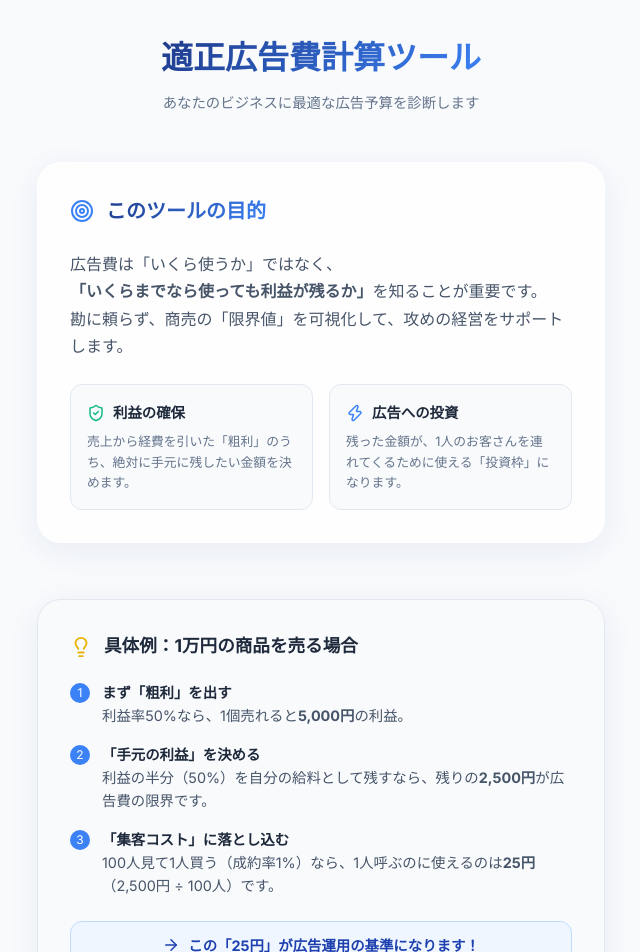
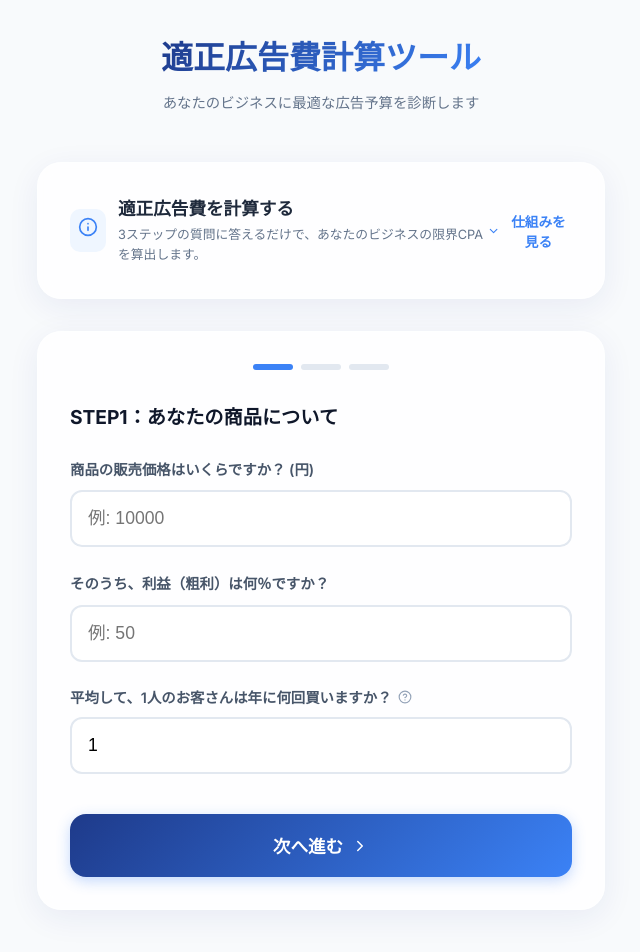
Before and after one commit to bota-neko/tekisei-ad, a Next.js app: page / in a window 1280 px wide. Shown: the top 952 px of the page, without its empty margins (319-959 px from the left). Built offline with nearby package versions, Linux system fonts and the light colour scheme.

Commit message:
Improve UI to be self-explanatory with real-time feedback and simplified explanation

```diff
--- a/src/app/components/Explanation.tsx
+++ b/src/app/components/Explanation.tsx
@@ -1,107 +1,85 @@
 'use client';
 
-import { Info, Lightbulb, ArrowRight, Target, ShieldCheck, Zap } from 'lucide-react';
-import { motion } from 'framer-motion';
+import { Info, HelpCircle, ChevronDown, ChevronUp } from 'lucide-react';
+import { motion, AnimatePresence } from 'framer-motion';
+import { useState } from 'react';
 
 export default function Explanation() {
+  const [isOpen, setIsOpen] = useState(false);
+
   return (
-    <div style={{ display: 'flex', flexDirection: 'column', gap: '1.5rem', marginBottom: '2rem' }}>
-      {/* 全体像・コンセプト */}
     <motion.div
       className="card"
       initial={{ opacity: 0, y: 20 }}
       animate={{ opacity: 1, y: 0 }}
       transition={{ duration: 0.5 }}
+      style={{ marginBottom: '2rem' }}
     >
-        <div style={{ display: 'flex', alignItems: 'center', gap: '0.75rem', marginBottom: '1.5rem' }}>
-          <Target className="gradient-text" style={{ width: '24px', height: '24px', color: '#3b82f6' }} />
-          <h2 className="gradient-text" style={{ fontSize: '1.25rem' }}>このツールの目的</h2>
+      <div style={{ display: 'flex', alignItems: 'center', justifyContent: 'space-between' }}>
+        <div style={{ display: 'flex', alignItems: 'center', gap: '0.75rem' }}>
+          <div style={{ background: '#eff6ff', padding: '0.5rem', borderRadius: '10px' }}>
+            <Info size={20} style={{ color: '#3b82f6' }} />
+          </div>
+          <div>
+            <h2 style={{ fontSize: '1.1rem', color: '#1e293b', marginBottom: '0.1rem' }}>適正広告費を計算する</h2>
+            <p style={{ fontSize: '0.8rem', color: '#64748b' }}>3ステップの質問に答えるだけで、あなたのビジネスの限界CPAを算出します。</p>
+          </div>
+        </div>
+        <button
+          onClick={() => setIsOpen(!isOpen)}
+          style={{
+            background: 'none',
+            border: 'none',
+            cursor: 'pointer',
+            color: '#3b82f6',
+            display: 'flex',
+            alignItems: 'center',
+            gap: '0.3rem',
+            fontSize: '0.85rem',
+            fontWeight: 600
+          }}
+        >
+          {isOpen ? <><ChevronUp size={16} /> 閉じる</> : <><ChevronDown size={16} /> 仕組みを見る</>}
+        </button>
       </div>
 
-        <p style={{ fontSize: '1rem', color: '#475569', marginBottom: '1.5rem', lineHeight: 1.7 }}>
-          広告費は「いくら使うか」ではなく、<br />
-          <strong>「いくらまでなら使っても利益が残るか」</strong>を知ることが重要です。<br />
-          勘に頼らず、商売の「限界値」を可視化して、攻めの経営をサポートします。
-        </p>
-
-        <div style={{ display: 'grid', gridTemplateColumns: 'repeat(auto-fit, minmax(200px, 1fr))', gap: '1rem' }}>
-          <div style={{ background: '#f8fafc', padding: '1rem', borderRadius: '12px', border: '1px solid #e2e8f0' }}>
-            <div style={{ display: 'flex', alignItems: 'center', gap: '0.5rem', marginBottom: '0.5rem' }}>
-              <ShieldCheck size={18} style={{ color: '#10b981' }} />
-              <span style={{ fontWeight: 700, fontSize: '0.9rem', color: '#1e293b' }}>利益の確保</span>
+      <AnimatePresence>
+        {isOpen && (
+          <motion.div
+            initial={{ height: 0, opacity: 0 }}
+            animate={{ height: 'auto', opacity: 1 }}
+            exit={{ height: 0, opacity: 0 }}
+            transition={{ duration: 0.3 }}
+            style={{ overflow: 'hidden' }}
+          >
+            <div style={{ paddingTop: '1.5rem', marginTop: '1.5rem', borderTop: '1px solid #f1f5f9' }}>
+              <div style={{ display: 'grid', gridTemplateColumns: 'repeat(auto-fit, minmax(200px, 1fr))', gap: '1.5rem' }}>
+                <div style={{ display: 'flex', gap: '0.75rem' }}>
+                  <div style={{ background: '#3b82f6', color: 'white', borderRadius: '50%', width: '22px', height: '22px', display: 'flex', alignItems: 'center', justifyContent: 'center', flexShrink: 0, fontSize: '0.75rem', fontWeight: 700 }}>1</div>
+                  <div>
+                    <p style={{ fontWeight: 700, fontSize: '0.9rem', marginBottom: '0.25rem' }}>粗利をベースに考える</p>
+                    <p style={{ fontSize: '0.8rem', color: '#64748b' }}>売上から原価を引いた「粗利」が、あなたが自由に使えるお金の源泉です。</p>
                   </div>
-            <p style={{ fontSize: '0.8rem', color: '#64748b' }}>
-              売上から経費を引いた「粗利」のうち、絶対に手元に残したい金額を決めます。
-            </p>
                 </div>
-          <div style={{ background: '#f8fafc', padding: '1rem', borderRadius: '12px', border: '1px solid #e2e8f0' }}>
-            <div style={{ display: 'flex', alignItems: 'center', gap: '0.5rem', marginBottom: '0.5rem' }}>
-              <Zap size={18} style={{ color: '#3b82f6' }} />
-              <span style={{ fontWeight: 700, fontSize: '0.9rem', color: '#1e293b' }}>広告への投資</span>
+                <div style={{ display: 'flex', gap: '0.75rem' }}>
+                  <div style={{ background: '#3b82f6', color: 'white', borderRadius: '50%', width: '22px', height: '22px', display: 'flex', alignItems: 'center', justifyContent: 'center', flexShrink: 0, fontSize: '0.75rem', fontWeight: 700 }}>2</div>
+                  <div>
+                    <p style={{ fontWeight: 700, fontSize: '0.9rem', marginBottom: '0.25rem' }}>確保したい利益を引く</p>
+                    <p style={{ fontSize: '0.8rem', color: '#64748b' }}>粗利のすべてを広告に使うと利益はゼロ。確保したい分を差し引いた残りが広告予算です。</p>
                   </div>
-            <p style={{ fontSize: '0.8rem', color: '#64748b' }}>
-              残った金額が、1人のお客さんを連れてくるために使える「投資枠」になります。
-            </p>
+                </div>
+                <div style={{ display: 'flex', gap: '0.75rem' }}>
+                  <div style={{ background: '#3b82f6', color: 'white', borderRadius: '50%', width: '22px', height: '22px', display: 'flex', alignItems: 'center', justifyContent: 'center', flexShrink: 0, fontSize: '0.75rem', fontWeight: 700 }}>3</div>
+                  <div>
+                    <p style={{ fontWeight: 700, fontSize: '0.9rem', marginBottom: '0.25rem' }}>成約率で割り出す</p>
+                    <p style={{ fontSize: '0.8rem', color: '#64748b' }}>1人呼ぶのにいくら払えるか（限界CPA）を割り出し、目標達成に必要な予算を計算します。</p>
+                  </div>
+                </div>
               </div>
             </div>
           </motion.div>
-
-      {/* 具体例シミュレーション */}
-      <motion.div
-        className="card"
-        initial={{ opacity: 0, y: 20 }}
-        animate={{ opacity: 1, y: 0 }}
-        transition={{ duration: 0.5, delay: 0.2 }}
-        style={{ border: '1px solid #e2e8f0', background: '#f8fafc' }}
-      >
-        <div style={{ display: 'flex', alignItems: 'center', gap: '0.75rem', marginBottom: '1.25rem' }}>
-          <Lightbulb style={{ width: '22px', height: '22px', color: '#eab308' }} />
-          <h3 style={{ fontSize: '1.1rem', color: '#1e293b' }}>具体例：1万円の商品を売る場合</h3>
-        </div>
-
-        <div style={{ display: 'flex', flexDirection: 'column', gap: '1rem', fontSize: '0.9rem', color: '#475569' }}>
-          <div style={{ display: 'flex', alignItems: 'flex-start', gap: '0.75rem' }}>
-            <div style={{ background: '#3b82f6', color: 'white', borderRadius: '50%', width: '20px', height: '20px', display: 'flex', alignItems: 'center', justifyContent: 'center', flexShrink: 0, fontSize: '0.75rem', marginTop: '2px' }}>1</div>
-            <div>
-              <p style={{ fontWeight: 600, color: '#1e293b' }}>まず「粗利」を出す</p>
-              <p>利益率50%なら、1個売れると<strong>5,000円</strong>の利益。</p>
-            </div>
-          </div>
-
-          <div style={{ display: 'flex', alignItems: 'flex-start', gap: '0.75rem' }}>
-            <div style={{ background: '#3b82f6', color: 'white', borderRadius: '50%', width: '20px', height: '20px', display: 'flex', alignItems: 'center', justifyContent: 'center', flexShrink: 0, fontSize: '0.75rem', marginTop: '2px' }}>2</div>
-            <div>
-              <p style={{ fontWeight: 600, color: '#1e293b' }}>「手元の利益」を決める</p>
-              <p>利益の半分（50%）を自分の給料として残すなら、残りの<strong>2,500円</strong>が広告費の限界です。</p>
-            </div>
-          </div>
-
-          <div style={{ display: 'flex', alignItems: 'flex-start', gap: '0.75rem' }}>
-            <div style={{ background: '#3b82f6', color: 'white', borderRadius: '50%', width: '20px', height: '20px', display: 'flex', alignItems: 'center', justifyContent: 'center', flexShrink: 0, fontSize: '0.75rem', marginTop: '2px' }}>3</div>
-            <div>
-              <p style={{ fontWeight: 600, color: '#1e293b' }}>「集客コスト」に落とし込む</p>
-              <p>100人見て1人買う（成約率1%）なら、1人呼ぶのに使えるのは<strong>25円</strong>（2,500円 ÷ 100人）です。</p>
-            </div>
-          </div>
-
-          <div style={{
-            marginTop: '0.5rem',
-            padding: '0.75rem',
-            background: '#eff6ff',
-            borderRadius: '12px',
-            border: '1px solid #bfdbfe',
-            color: '#1e40af',
-            fontWeight: 700,
-            display: 'flex',
-            alignItems: 'center',
-            justifyContent: 'center',
-            gap: '0.5rem'
-          }}>
-            <ArrowRight size={18} />
-            <span>この「25円」が広告運用の基準になります！</span>
-          </div>
-        </div>
+        )}
+      </AnimatePresence>
     </motion.div>
-    </div>
   );
 }
--- a/src/app/components/InputForm.tsx
+++ b/src/app/components/InputForm.tsx
@@ -64,26 +64,47 @@ export default function InputForm({ onCalculate }: Props) {
             exit={{ opacity: 0, x: -20 }}
             transition={{ duration: 0.3 }}
           >
-            <h2 style={{ marginBottom: '1.5rem', fontSize: '1.2rem' }}>STEP1：商売の情報</h2>
+            <h2 style={{ marginBottom: '1.5rem', fontSize: '1.2rem' }}>STEP1：あなたの商品について</h2>
 
-            <label>商品単価 (円)</label>
+            <label>商品の販売価格はいくらですか？ (円)</label>
             <input
               type="number"
               placeholder="例: 10000"
+              value={formData.price || ''}
               onChange={(e) => updateField('price', e.target.value)}
               onKeyDown={(e) => e.key === 'Enter' && nextStep()}
             />
 
-            <label>利益率 (%)</label>
+            <label>そのうち、利益（粗利）は何％ですか？</label>
             <input
               type="number"
               placeholder="例: 50"
+              value={formData.profitMargin || ''}
               onChange={(e) => updateField('profitMargin', e.target.value)}
               onKeyDown={(e) => e.key === 'Enter' && nextStep()}
             />
 
+            {formData.price > 0 && formData.profitMargin > 0 && (
+              <motion.div
+                initial={{ opacity: 0, y: -10 }}
+                animate={{ opacity: 1, y: 0 }}
+                style={{
+                  background: '#f0f9ff',
+                  padding: '0.75rem',
+                  borderRadius: '10px',
+                  marginBottom: '1.5rem',
+                  fontSize: '0.9rem',
+                  color: '#0369a1',
+                  border: '1px solid #bae6fd',
+                  fontWeight: 600
+                }}
+              >
+                💡 なるほど、1件売れると <span style={{ fontSize: '1.1rem', color: '#1e3a8a' }}>{Math.floor(formData.price * formData.profitMargin / 100).toLocaleString()}円</span> の利益ですね！
+              </motion.div>
+            )}
+
             <label style={{ display: 'flex', alignItems: 'center', gap: '0.4rem' }}>
-              年間リピート回数
+              平均して、1人のお客さんは年に何回買いますか？
               <HelpCircle size={14} style={{ color: '#94a3b8' }} />
             </label>
             <input
@@ -94,7 +115,7 @@ export default function InputForm({ onCalculate }: Props) {
               onKeyDown={(e) => e.key === 'Enter' && nextStep()}
             />
 
-            <button className="btn btn-primary" onClick={nextStep}>
+            <button className="btn btn-primary" onClick={nextStep} style={{ marginTop: '1rem' }}>
               次へ進む <ChevronRight size={18} />
             </button>
           </motion.div>
@@ -107,9 +128,9 @@ export default function InputForm({ onCalculate }: Props) {
             animate={{ opacity: 1, x: 0 }}
             exit={{ opacity: 0, x: -20 }}
           >
-            <h2 style={{ marginBottom: '1.5rem', fontSize: '1.2rem' }}>STEP2：集客の状況</h2>
+            <h2 style={{ marginBottom: '1.5rem', fontSize: '1.2rem' }}>STEP2：集客の効率について</h2>
 
-            <label>業種を選択（成約率の目安を表示します）</label>
+            <label>近い業種を選んでください（目安を表示します）</label>
             <select
               className="business-select"
               value={businessType}
@@ -135,21 +156,21 @@ export default function InputForm({ onCalculate }: Props) {
             {businessType && (
               <div style={{ background: '#f8fafc', padding: '0.8rem', borderRadius: '12px', marginBottom: '1.5rem', border: '1px dashed #cbd5e1' }}>
                 <p style={{ fontSize: '0.85rem', color: '#475569' }}>
-                  💡 この業種の成約率目安: <strong style={{ color: '#1e3a8a' }}>{benchmarks[businessType]}</strong>
+                  💡 この業種の成約率（CVR）目安: <strong style={{ color: '#1e3a8a' }}>{benchmarks[businessType]}</strong>
                 </p>
               </div>
             )}
 
-            <label>成約率（広告を見た100人中、最終的に何人買うか）</label>
+            <label>見込みの成約率（％）</label>
             <input
               type="number"
               placeholder="例: 1"
               step="0.1"
+              value={formData.conversionRate || ''}
               onChange={(e) => updateField('conversionRate', e.target.value)}
               onKeyDown={(e) => e.key === 'Enter' && nextStep()}
             />
 
-            {/* 成約率の考え方ヒント */}
             <div style={{
               background: '#f0f9ff',
               border: '1px solid #bae6fd',
@@ -160,14 +181,9 @@ export default function InputForm({ onCalculate }: Props) {
               color: '#0369a1',
               lineHeight: 1.7,
             }}>
-              <p style={{ fontWeight: 700, marginBottom: '0.5rem' }}>💡 どうやって出すの？</p>
-              <p style={{ marginBottom: '0.75rem' }}>
-                <strong>ネットショップなど直接購入の場合</strong><br />
-                広告経由でサイトを訪れた人 100 人のうち、そのまま購入した人数がそのまま成約率です。
-              </p>
+              <p style={{ fontWeight: 700, marginBottom: '0.3rem' }}>💡 成約率とは？</p>
               <p>
-                <strong>資料請求・説明会などを経て成約する場合</strong><br />
-                広告クリック→資料請求→説明会→成約、という一連の流れを全部かけ合わせた数字を使います。
+                広告を見た100人中、何人が最終的に購入してくれるかの割合です。
               </p>
             </div>
 
@@ -190,18 +206,19 @@ export default function InputForm({ onCalculate }: Props) {
             animate={{ opacity: 1, x: 0 }}
             exit={{ opacity: 0, x: -20 }}
           >
-            <h2 style={{ marginBottom: '1.5rem', fontSize: '1.2rem' }}>STEP3：目標</h2>
+            <h2 style={{ marginBottom: '1.5rem', fontSize: '1.2rem' }}>STEP3：目標とバランス</h2>
 
-            <label>月の目標売上 (円)</label>
+            <label>月の売上はいくらを目指しますか？ (円)</label>
             <input
               type="number"
               placeholder="例: 1000000"
+              value={formData.targetSales || ''}
               onChange={(e) => updateField('targetSales', e.target.value)}
               onKeyDown={(e) => e.key === 'Enter' && handleSubmit()}
             />
 
             <label style={{ display: 'flex', alignItems: 'center', gap: '0.4rem' }}>
-              手元に残したい利益の割合（確保率）
+              利益のうち、自分の手元に何％残したいですか？
               <HelpCircle size={14} style={{ color: '#94a3b8' }} />
             </label>
             <div style={{ display: 'flex', alignItems: 'center', gap: '1rem', marginBottom: '0.5rem' }}>
@@ -216,16 +233,38 @@ export default function InputForm({ onCalculate }: Props) {
               />
               <span style={{ fontWeight: 800, color: '#1e3a8a', width: '3rem' }}>{formData.profitRetention}%</span>
             </div>
-            <p style={{ fontSize: '0.8rem', color: '#64748b', marginBottom: '1.5rem', lineHeight: 1.5 }}>
-              💡 <strong>「利益のうち何％を自分の給料や内部留保として残したいか」</strong>を選んでください。残りの分を広告費に充てて成長を加速させます。
-            </p>
+
+            {formData.price > 0 && formData.profitMargin > 0 && (
+              <div style={{
+                background: '#fdfbe7',
+                padding: '1rem',
+                borderRadius: '12px',
+                marginBottom: '1.5rem',
+                fontSize: '0.85rem',
+                border: '1px solid #fef3c7',
+                color: '#92400e',
+                lineHeight: 1.6
+              }}>
+                <div style={{ marginBottom: '0.5rem' }}>
+                  💰 1件売れた時の利益配分：
+                </div>
+                <div style={{ display: 'flex', justifyContent: 'space-between', fontWeight: 700 }}>
+                  <span>手元に残す分:</span>
+                  <span>{Math.floor((formData.price * formData.profitMargin / 100) * (formData.profitRetention / 100)).toLocaleString()}円</span>
+                </div>
+                <div style={{ display: 'flex', justifyContent: 'space-between', color: '#0369a1' }}>
+                  <span>広告に使える分:</span>
+                  <span>{Math.floor((formData.price * formData.profitMargin / 100) * (1 - formData.profitRetention / 100)).toLocaleString()}円</span>
+                </div>
+              </div>
+            )}
 
             <div style={{ display: 'flex', gap: '0.75rem' }}>
               <button className="btn btn-secondary" onClick={prevStep} style={{ flex: 1, whiteSpace: 'nowrap' }}>
                 <ChevronLeft size={18} /> 戻る
               </button>
               <button className="btn btn-primary" onClick={handleSubmit} style={{ flex: 2, whiteSpace: 'nowrap' }}>
-                <Calculator size={18} /> 計算する
+                <Calculator size={18} /> 結果を見る
               </button>
             </div>
           </motion.div>
```
Lines whose indentation alone changed are shown as unchanged.
